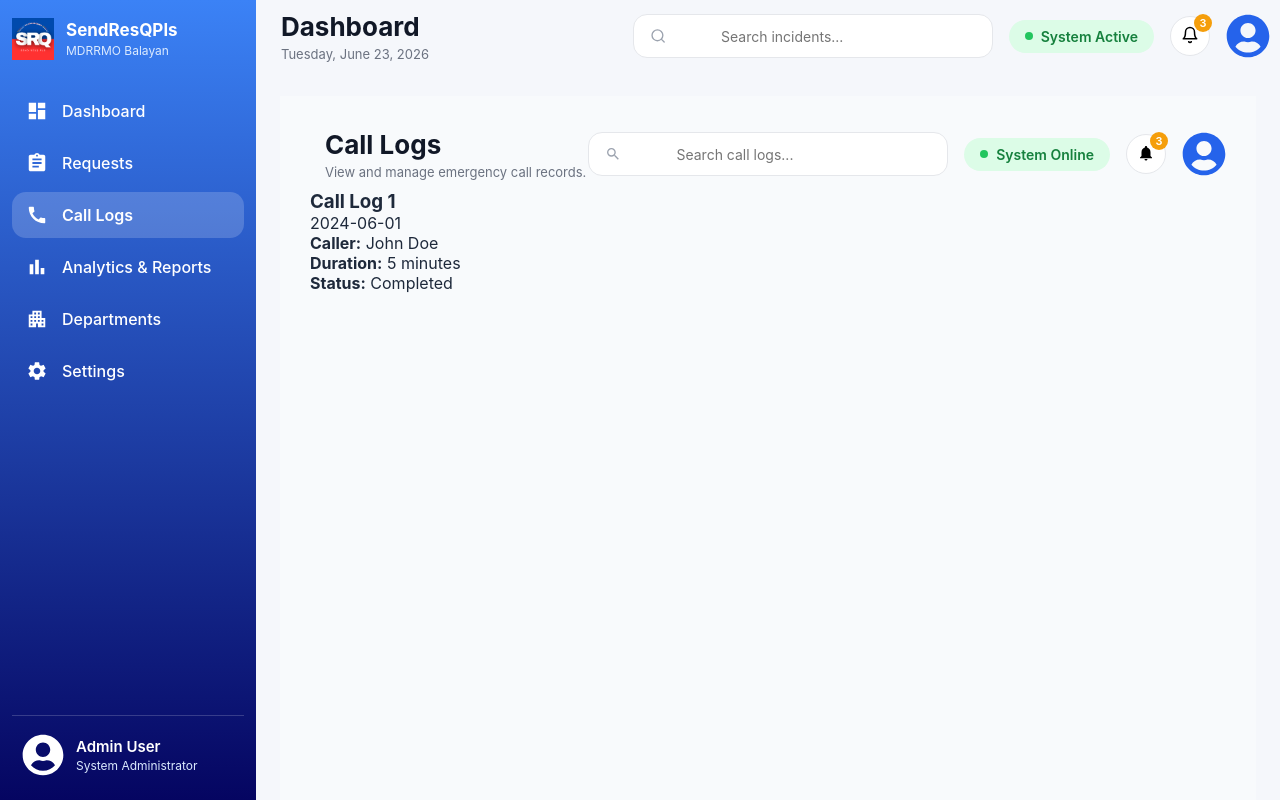
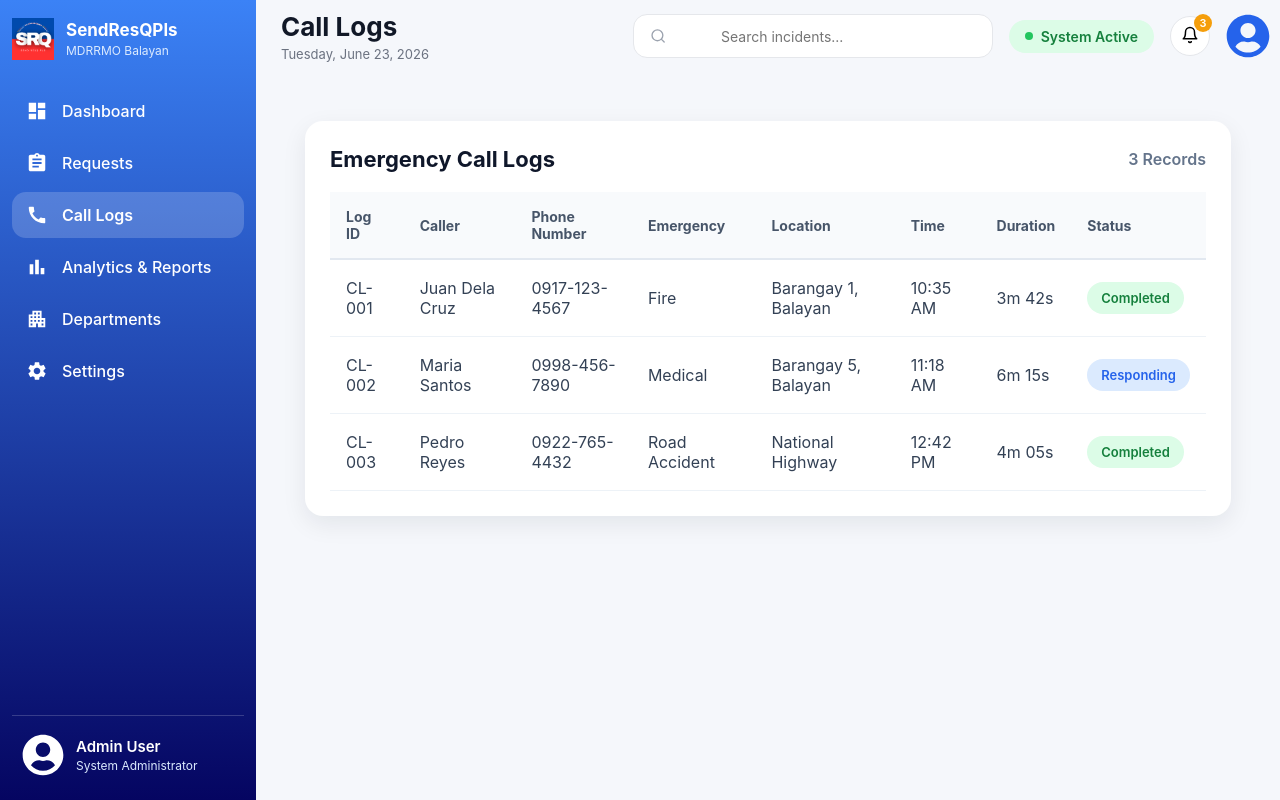
Before and after one commit to b3rtuso/it332-capstone-SendResQPls, a React (Vite) app in the folder frontend/SendResQPls/: page /call-logs in a window 1280 px wide. Built offline with nearby package versions, Linux system fonts and the light colour scheme.

Commit message:
fixed the admin layout so the topbar can be reusable through different pages and added design for the call logs

```diff
--- a/frontend/SendResQPls/src/components/Call Logs/CallLogs.css
+++ b/frontend/SendResQPls/src/components/Call Logs/CallLogs.css
@@ -8,3 +8,85 @@
     padding: 30px;
     background: #f8fafc;
 }
+
+.calllogs-page{
+    padding:25px;
+}
+
+.calllogs-card{
+    background:#fff;
+    border-radius:18px;
+    padding:25px;
+    box-shadow:0 8px 25px rgba(15,23,42,.08);
+}
+
+.table-header{
+    display:flex;
+    justify-content:space-between;
+    align-items:center;
+    margin-bottom:20px;
+}
+
+.table-header h2{
+    margin:0;
+    color:#0f172a;
+}
+
+.table-header span{
+    color:#64748b;
+    font-weight:600;
+}
+
+.calllogs-table{
+    width:100%;
+    border-collapse:collapse;
+}
+
+.calllogs-table thead{
+    background:#f8fafc;
+}
+
+.calllogs-table th{
+    text-align:left;
+    padding:16px;
+    font-size:14px;
+    color:#475569;
+    border-bottom:2px solid #e2e8f0;
+}
+
+.calllogs-table td{
+    padding:18px 16px;
+    border-bottom:1px solid #edf2f7;
+    color:#334155;
+}
+
+.calllogs-table tbody tr:hover{
+    background:#f8fafc;
+}
+
+.status{
+    padding:8px 14px;
+    border-radius:20px;
+    font-size:13px;
+    font-weight:600;
+}
+
+.status.completed{
+    background:#dcfce7;
+    color:#15803d;
+}
+
+.status.responding{
+    background:#dbeafe;
+    color:#2563eb;
+}
+
+.status.pending{
+    background:#fef3c7;
+    color:#b45309;
+}
+
+.status.cancelled{
+    background:#fee2e2;
+    color:#dc2626;
+}
--- a/frontend/SendResQPls/src/components/Call Logs/CallLogs.jsx
+++ b/frontend/SendResQPls/src/components/Call Logs/CallLogs.jsx
@@ -1,66 +1,91 @@
 import React from "react";
-import Sidebar from "../../components/Dashboard/Sidebar";
 import "./CallLogs.css";
 
-import { MdSearch, MdNotifications } from "react-icons/md";
-import { FaUserCircle } from "react-icons/fa";
+export default function CallLogs() {
+  const callLogs = [
+    {
+      id: "CL-001",
+      caller: "Juan Dela Cruz",
+      phone: "0917-123-4567",
+      emergency: "Fire",
+      location: "Barangay 1, Balayan",
+      time: "10:35 AM",
+      duration: "3m 42s",
+      status: "Completed",
+    },
+    {
+      id: "CL-002",
+      caller: "Maria Santos",
+      phone: "0998-456-7890",
+      emergency: "Medical",
+      location: "Barangay 5, Balayan",
+      time: "11:18 AM",
+      duration: "6m 15s",
+      status: "Responding",
+    },
+    {
+      id: "CL-003",
+      caller: "Pedro Reyes",
+      phone: "0922-765-4432",
+      emergency: "Road Accident",
+      location: "National Highway",
+      time: "12:42 PM",
+      duration: "4m 05s",
+      status: "Completed",
+    },
+  ];
 
-export default function CallLogs() {
   return (
-    <div className="app-layout">
-      <Sidebar />
+    <div className="calllogs-page">
 
-      <main className="main-content">
-        <div className="topbar">
-          <div className="topbar-left">
-            <h1>Call Logs</h1>
-            <p>View and manage emergency call records.</p>
-          </div>
+      <div className="calllogs-card">
 
-          <div className="topbar-right">
-            <div className="search-box">
-              <MdSearch />
-              <input
-                type="text"
-                placeholder="Search call logs..."
-              />
-            </div>
-
-            <div className="status-pill">
-              <span className="status-dot"></span>
-              System Online
-            </div>
-
-            <button className="icon-btn">
-              <MdNotifications />
-              <span className="notification-badge">3</span>
-            </button>
-
-            <div className="profile">
-              <FaUserCircle className="profile-icon" />
-              <div>
-                <h4>Admin User</h4>
-                <span>System Administrator</span>
-              </div>
-            </div>
-          </div>
+        <div className="table-header">
+          <h2>Emergency Call Logs</h2>
+          <span>{callLogs.length} Records</span>
         </div>
 
-        <div className="call-logs-container">
-          <div className="call-log">
-            <div className="call-log-header">
-              <h3>Call Log 1</h3>
-              <span>2024-06-01</span>
-            </div>
+        <table className="calllogs-table">
+          <thead>
+            <tr>
+              <th>Log ID</th>
+              <th>Caller</th>
+              <th>Phone Number</th>
+              <th>Emergency</th>
+              <th>Location</th>
+              <th>Time</th>
+              <th>Duration</th>
+              <th>Status</th>
+            </tr>
+          </thead>
 
-            <div className="call-log-details">
-              <p><strong>Caller:</strong> John Doe</p>
-              <p><strong>Duration:</strong> 5 minutes</p>
-              <p><strong>Status:</strong> Completed</p>
-            </div>
-          </div>
-        </div>
-      </main>
+          <tbody>
+            {callLogs.map((log) => (
+              <tr key={log.id}>
+                <td>{log.id}</td>
+                <td>{log.caller}</td>
+                <td>{log.phone}</td>
+                <td>{log.emergency}</td>
+                <td>{log.location}</td>
+                <td>{log.time}</td>
+                <td>{log.duration}</td>
+
+                <td>
+                  <span
+                    className={`status ${log.status
+                      .toLowerCase()
+                      .replace(" ", "-")}`}
+                  >
+                    {log.status}
+                  </span>
+                </td>
+              </tr>
+            ))}
+          </tbody>
+        </table>
+
+      </div>
+
     </div>
   );
 }
--- a/frontend/SendResQPls/src/layouts/AdminLayout.jsx
+++ b/frontend/SendResQPls/src/layouts/AdminLayout.jsx
@@ -8,16 +8,28 @@ import "../pages/dashboard/dashboard.css";
 function AdminLayout() {
   const location = useLocation();
 
-  let title = "Dashboard";
+  let title;
 
-  if (location.pathname === "/requests") {
+switch (location.pathname) {
+  case "/dashboard":
+    title = "Dashboard";
+    break;
+
+  case "/requests":
     title = "Requests";
-  }
+    break;
 
-  if (location.pathname.startsWith("/requests/")) {
-    title = "Request Details";
-  }
+  case "/call-logs":
+    title = "Call Logs";
+    break;
 
+  default:
+    if (location.pathname.startsWith("/requests/")) {
+      title = "Request Details";
+    } else {
+      title = "Dashboard";
+    }
+}
   return (
     <div className="dashboard">
       <Sidebar />
```
